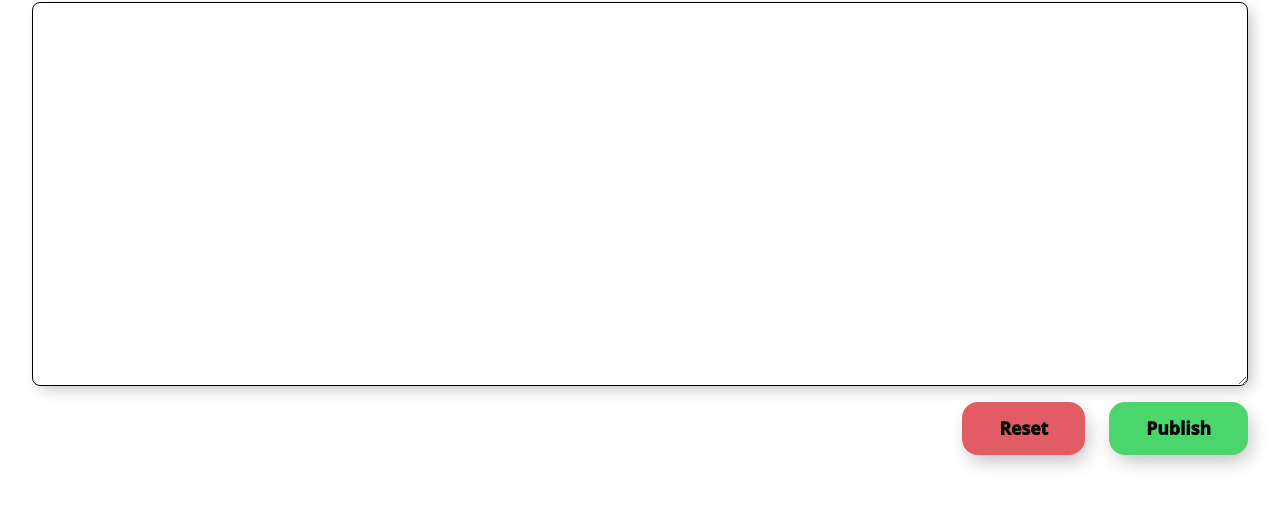
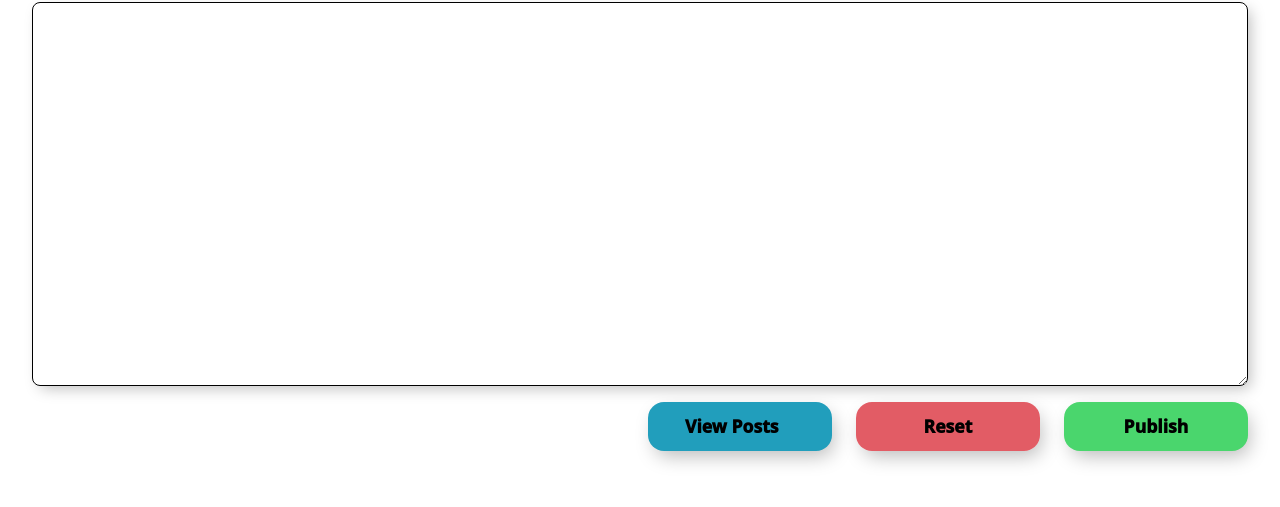
Before and after one commit to malsebasmal/Maldonado-s_BlogPosts, a website: page src/index.html in a window 1280 px wide. Shown: the part 97-604 px from the top of the page. Drawn offline with nearby package versions, Linux system fonts and the light colour scheme; files that its build step writes are made by us from their sources.

Commit message:
add: one more button for view posts

```diff
--- a/src/index.html
+++ b/src/index.html
@@ -5,13 +5,13 @@
   <meta name="viewport" content="width=device-width, initial-scale=1.0">
   <title>Maldonado's BlogPosts</title>
   <link rel="shortcut icon" href="icons/icon.webp" type="image/x-icon">
-  <!-- Reset CSS -->
-  <link rel="stylesheet" href="style/reset/reset.css">
   <!-- Normal CSS -->
   <link rel="stylesheet" href="style/styleIndex.css">
   <!-- Bootstrap -->
   <link rel="stylesheet" href="style/style.css">
   <script src="../node_modules/bootstrap/dist/js/bootstrap.bundle.min.js"></script>
+  <!-- Reset CSS -->
+  <link rel="stylesheet" href="style/reset/reset.css">
 
   <!-- Javascript -->
   <script defer type="module" src="./js/events/functionsIndex.js"></script>
@@ -38,6 +38,7 @@
         <h1 class="section__h1">Maldonado's BlogPosts</h1>
         <textarea name="" id="" class="section__textarea"></textarea>
         <div class="section__div--buttons">
+          <a href="./pages/publications.html" class="div__button-viewPosts">View Posts</a>
           <button class="div__button--reset">Reset</button>
           <button class="div__button--submit">Publish</button>
         </div>
--- a/src/style/styleIndex.css
+++ b/src/style/styleIndex.css
@@ -47,7 +47,9 @@
   gap: 1.5rem;
 }
 .div__button--reset,
-.div__button--submit {
+.div__button--submit,
+.div__button-viewPosts {
+  width: 11.5rem;
   padding: 0.5rem 2rem;
   border-radius: 1rem;
 
@@ -65,6 +67,7 @@
   overflow: hidden;
 
   &::before,
+  &::before,
   &::before {
     content: "";
     position: absolute;
@@ -76,6 +79,7 @@
     transition: all 250ms;
   }
 
+  &:hover::before,
   &:hover::before,
   &:hover::before {
     width: 100%;
@@ -106,9 +110,18 @@
     color: black;
   }
 }
+.div__button-viewPosts {
+  background-color: #219ebc;
+  border: 5px solid #4ad66d00;
+
+  &::before{
+    background-color: white;
+    color: black;
+  }
+}
 
 /* Modal */
-.warring{
+.warring {
   width: 2rem;
 }
 .modal-dialog {
@@ -122,13 +135,13 @@
   justify-content: center;
   align-items: center;
 }
-.check-img{
+.check-img {
   width: 5.5rem;
 }
-.modalcheckContent{
+.modalcheckContent {
   gap: 1rem !important;
 }
-.modalcheckTitle{
+.modalcheckTitle {
   font-size: 2em;
   font-weight: bolder;
 }
```
